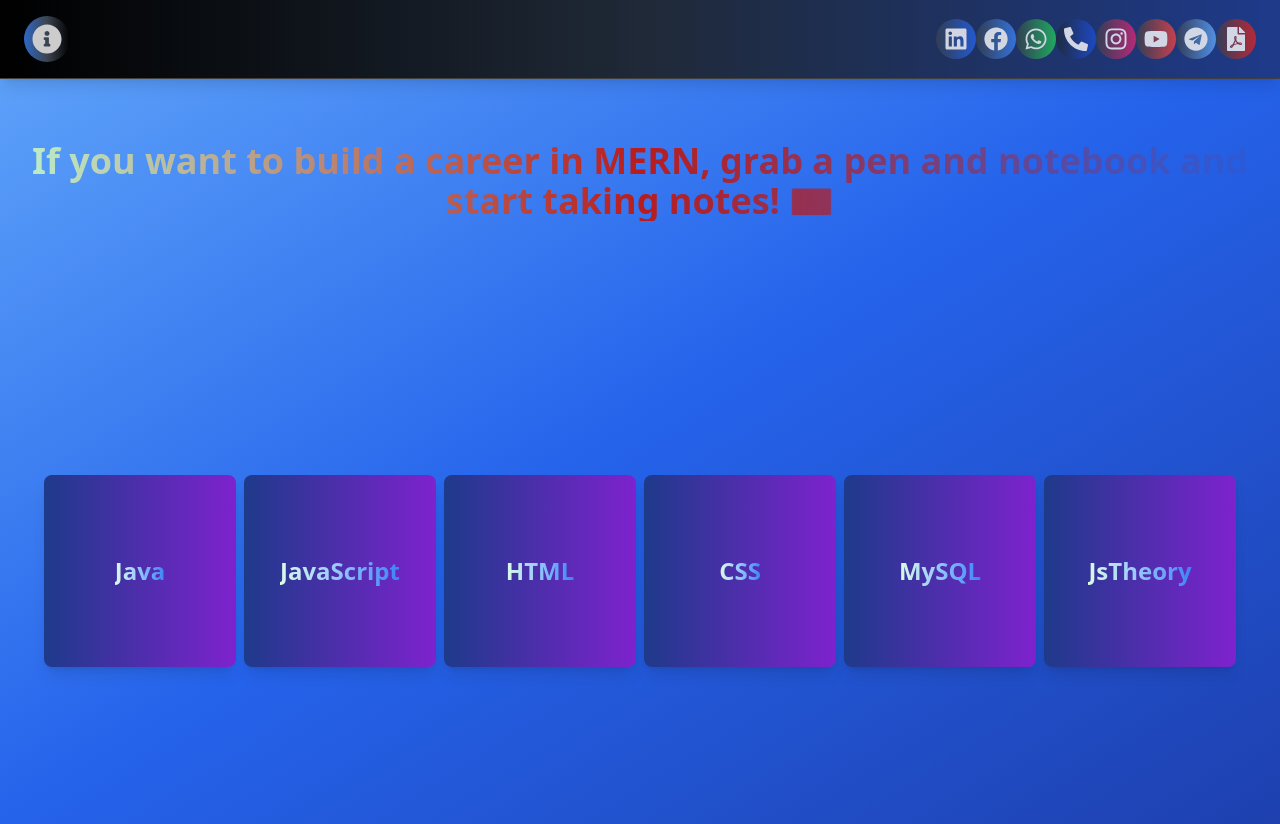
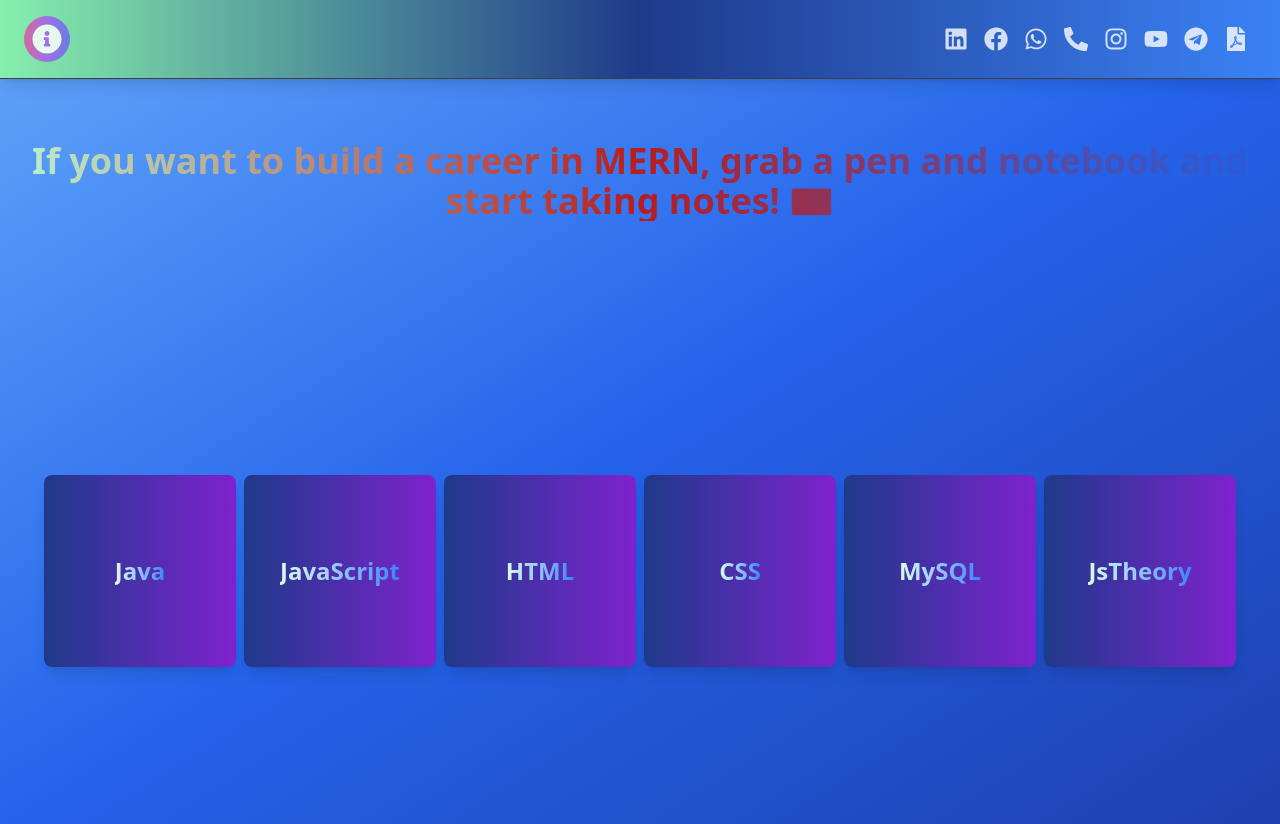
Before and after one commit to praveennigam/CodingRound, a React (Vite) app: page / in a window 1280 px wide. Built offline with nearby package versions, Linux system fonts and the light colour scheme.

Commit message:
Update Navbar.jsx

```diff
--- a/src/components/Navbar.jsx
+++ b/src/components/Navbar.jsx
@@ -1,5 +1,6 @@
 import React from "react";
 import { useNavigate } from "react-router-dom";
+import logo from "../assets/logo.png";
 import {
   FaLinkedin,
   FaFacebook,
@@ -9,33 +10,34 @@ import {
   FaFilePdf,
   FaYoutube,
   FaTelegram,
-  FaInfoCircle,
+  FaInfoCircle, // New icon for the link
 } from "react-icons/fa";
 
 const Navbar = () => {
   const navigate = useNavigate();
 
   return (
-    <nav className="fixed top-0 left-0 right-0 z-50 flex items-center justify-between py-4 px-6 bg-gradient-to-r from-black via-gray-800 to-blue-900 border-b border-neutral-700 shadow-lg">
+    <nav className="fixed top-0 left-0 right-0 z-50 flex items-center justify-between py-4 px-6 bg-gradient-to-r from-green-300 via-blue-900 to-blue-500 border-b border-neutral-700 shadow-lg">
+
       {/* Left side - Info Icon */}
       <div className="flex items-center gap-2 text-sm opacity-80">
         <a
           href="https://impraveen.onrender.com"
           target="_blank"
           rel="noopener noreferrer"
-          className="text-white hover:text-blue-400 transition duration-300 transform hover:scale-110 hover:shadow-lg hover:shadow-blue-500 p-2 rounded-full bg-gradient-to-r from-blue-500 via-gray-600 to-black"
+          className="text-white hover:text-blue-400 transition duration-300 transform hover:scale-110 hover:shadow-lg hover:shadow-yellow-500 p-2 rounded-full bg-gradient-to-r from-pink-500 via-purple-500 to-indigo-500"
         >
           <FaInfoCircle className="text-2xl sm:text-3xl" />
         </a>
       </div>
 
       {/* Right side - Social Media Icons */}
-      <div className="flex items-center text-sm opacity-80 ml-auto">
+      <div className="flex items-center  text-sm opacity-80 ml-auto">
         <a
           href="https://www.linkedin.com/in/impraveen1999"
           target="_blank"
           rel="noopener noreferrer"
-          className="text-white hover:text-blue-400 transition duration-300 transform hover:scale-110 hover:shadow-lg p-2 rounded-full bg-gradient-to-r from-gray-700 to-blue-600"
+          className="text-white hover:text-blue-400 hover:bg-blue-600 transition-all duration-300 transform hover:scale-110 hover:shadow-lg p-2 rounded-full"
         >
           <FaLinkedin className="text-xl sm:text-2xl" />
         </a>
@@ -43,7 +45,7 @@ const Navbar = () => {
           href="https://www.facebook.com/share/7EXCGjcN6jhvLf4g"
           target="_blank"
           rel="noopener noreferrer"
-          className="text-white hover:text-blue-600 transition duration-300 transform hover:scale-110 hover:shadow-lg p-2 rounded-full bg-gradient-to-r from-gray-700 to-blue-500"
+          className="text-white hover:text-blue-600 hover:bg-blue-700 transition-all duration-300 transform hover:scale-110 hover:shadow-lg p-2 rounded-full"
         >
           <FaFacebook className="text-xl sm:text-2xl" />
         </a>
@@ -51,13 +53,13 @@ const Navbar = () => {
           href="https://wa.me/+919109481480"
           target="_blank"
           rel="noopener noreferrer"
-          className="text-white hover:text-green-400 transition duration-300 transform hover:scale-110 hover:shadow-lg p-2 rounded-full bg-gradient-to-r from-gray-700 to-green-500"
+          className="text-white hover:text-green-400 hover:bg-green-500 transition-all duration-300 transform hover:scale-110 hover:shadow-lg p-2 rounded-full"
         >
           <FaWhatsapp className="text-xl sm:text-2xl" />
         </a>
         <a
           href="tel:+919109481480"
-          className="text-white hover:text-blue-200 transition duration-300 transform hover:scale-110 hover:shadow-lg p-2 rounded-full bg-gradient-to-r from-gray-800 to-blue-700"
+          className="text-white hover:text-blue-100 hover:bg-blue-200 transition-all duration-300 transform hover:scale-110 hover:shadow-lg p-2 rounded-full"
         >
           <FaPhoneAlt className="text-xl sm:text-2xl" />
         </a>
@@ -65,7 +67,7 @@ const Navbar = () => {
           href="https://www.instagram.com/_its_praveen_"
           target="_blank"
           rel="noopener noreferrer"
-          className="text-white hover:text-pink-600 transition duration-300 transform hover:scale-110 hover:shadow-lg p-2 rounded-full bg-gradient-to-r from-gray-700 to-pink-600"
+          className="text-white hover:text-pink-600 hover:bg-pink-700 transition-all duration-300 transform hover:scale-110 hover:shadow-lg p-2 rounded-full"
         >
           <FaInstagram className="text-xl sm:text-2xl" />
         </a>
@@ -73,7 +75,7 @@ const Navbar = () => {
           href="https://youtube.com/@thewebseller?si=lTc45AaTSu1hvAb3"
           target="_blank"
           rel="noopener noreferrer"
-          className="text-white hover:text-red-500 transition duration-300 transform hover:scale-110 hover:shadow-lg p-2 rounded-full bg-gradient-to-r from-gray-700 to-red-500"
+          className="text-white hover:text-red-500 hover:bg-red-600 transition-all duration-300 transform hover:scale-110 hover:shadow-lg p-2 rounded-full"
         >
           <FaYoutube className="text-xl sm:text-2xl" />
         </a>
@@ -81,13 +83,13 @@ const Navbar = () => {
           href="https://t.me/techshiksha1999"
           target="_blank"
           rel="noopener noreferrer"
-          className="text-white hover:text-blue-300 transition duration-300 transform hover:scale-110 hover:shadow-lg p-2 rounded-full bg-gradient-to-r from-gray-700 to-blue-400"
+          className="text-white hover:text-blue-300 hover:bg-blue-400 transition-all duration-300 transform hover:scale-110 hover:shadow-lg p-2 rounded-full"
         >
           <FaTelegram className="text-xl sm:text-2xl" />
         </a>
         <button
           onClick={() => navigate("/resume")}
-          className="text-white hover:text-red-700 transition duration-300 transform hover:scale-110 hover:shadow-lg p-2 rounded-full bg-gradient-to-r from-gray-700 to-red-600"
+          className="text-white hover:text-red-700 hover:bg-red-800 transition-all duration-300 transform hover:scale-110 hover:shadow-lg p-2 rounded-full"
           aria-label="View Resume"
         >
           <FaFilePdf className="text-xl sm:text-2xl" />
```
